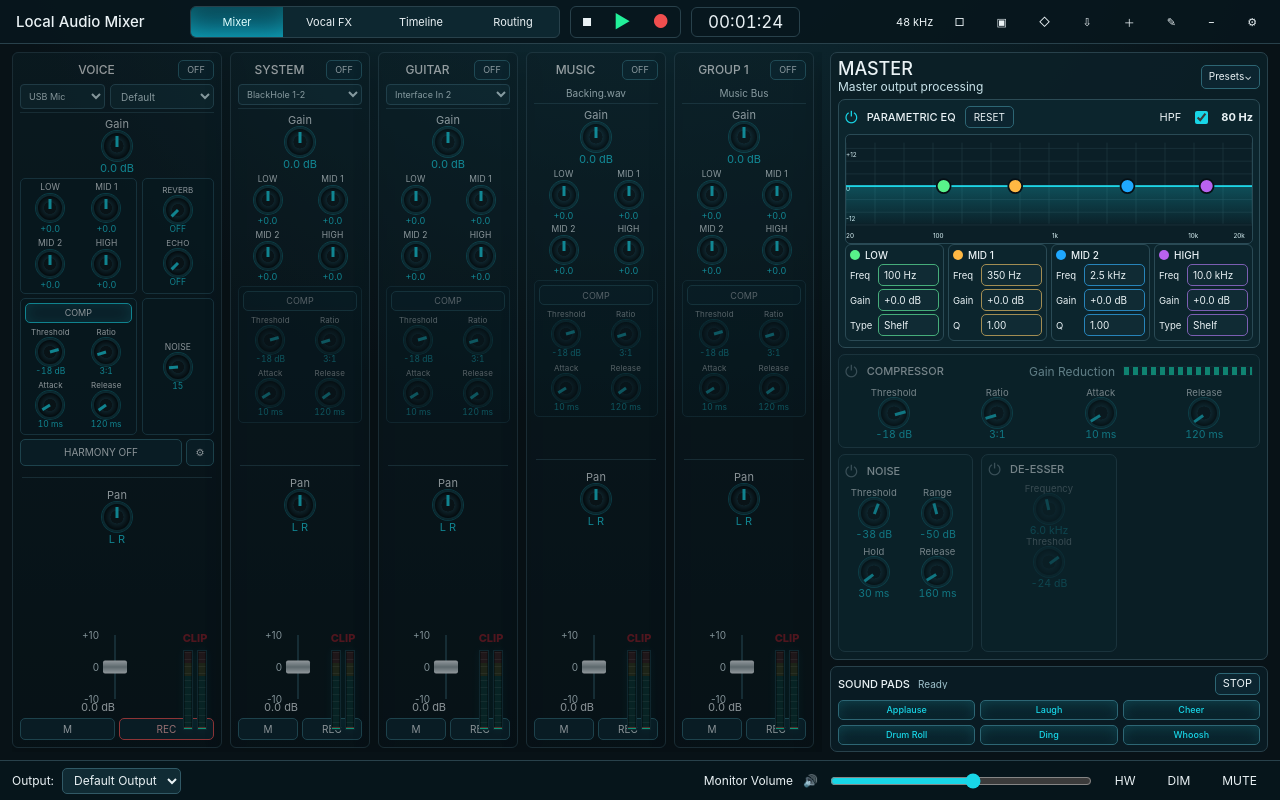
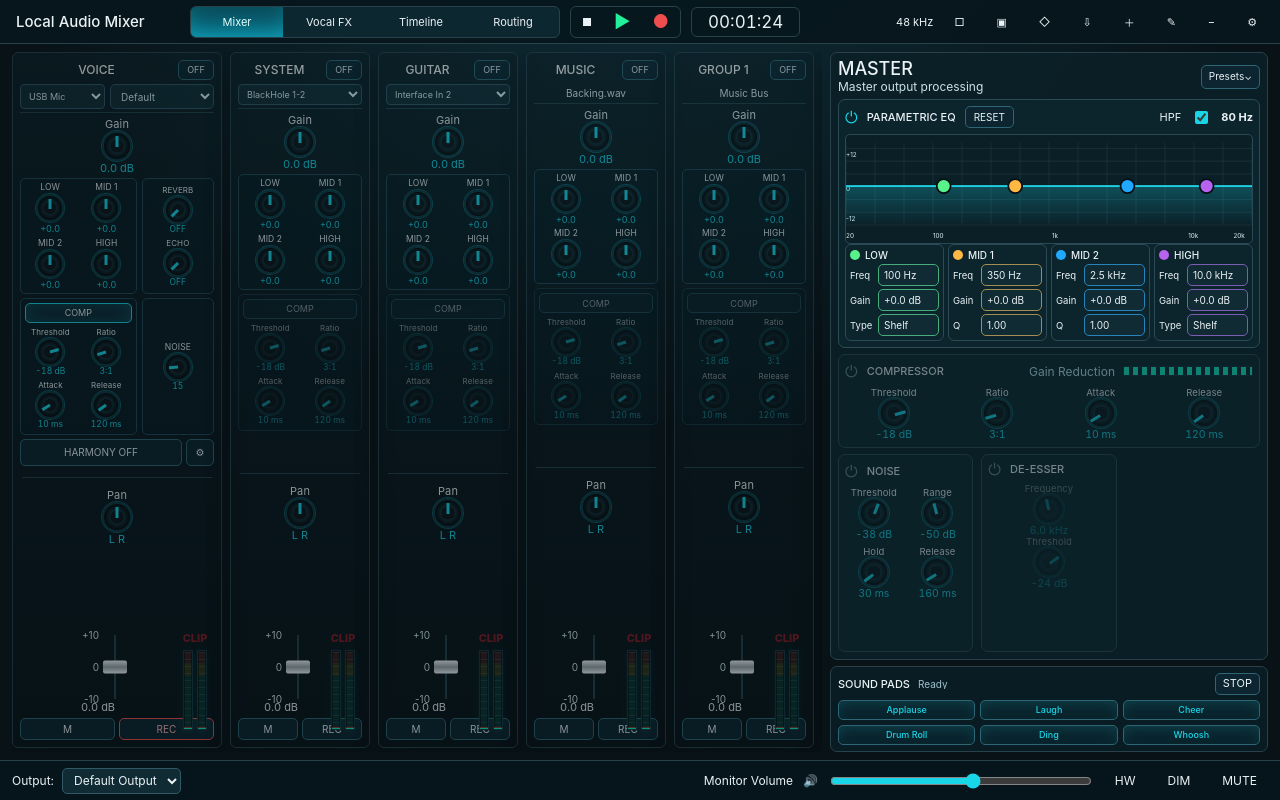
Before and after one commit to maydekil/digital-mixer-audio, a React (Vite) app: page / in a window 1280 px wide. Built offline with nearby package versions, Linux system fonts and the light colour scheme.

Commit message:
Frame channel EQ controls

```diff
--- a/apps/desktop/src/features/mixer/components/ChannelStrip.tsx
+++ b/apps/desktop/src/features/mixer/components/ChannelStrip.tsx
@@ -189,7 +189,7 @@ function ChannelToneControls({ channel, vocalFxSlots, onEqBand, onVocalFxMix }:
   if (channel.role === "vocal") {
     return (
       <div className="channel-tone-section voice-tone-section">
-        <div className="voice-tone-frame">{toneControls}</div>
+        <div className="channel-tone-frame">{toneControls}</div>
         <div className="voice-space-frame">
           <VoiceSpaceControls slots={vocalFxSlots} onMix={onVocalFxMix} />
         </div>
@@ -199,7 +199,7 @@ function ChannelToneControls({ channel, vocalFxSlots, onEqBand, onVocalFxMix }:
 
   return (
     <div className="channel-tone-section">
-      {toneControls}
+      <div className="channel-tone-frame">{toneControls}</div>
     </div>
   );
 }
--- a/apps/desktop/src/styles/app.css
+++ b/apps/desktop/src/styles/app.css
@@ -86,7 +86,7 @@
 .channel-insert-preset:focus { outline: 1px solid var(--cyan); outline-offset: 1px; }
 .channel-tone-section { display: grid; gap: 5px; }
 .voice-tone-section { grid-template-columns: minmax(0, 1fr) minmax(0, 0.62fr); align-items: stretch; gap: 5px; }
-.voice-tone-frame,
+.channel-tone-frame,
 .voice-space-frame { min-width: 0; display: grid; align-items: center; padding: 3px 4px; border: 1px solid #214957; border-radius: 5px; background: rgba(8, 30, 38, 0.72); }
 .channel-tone-controls { display: grid; grid-template-columns: repeat(2, minmax(0, 1fr)); gap: 4px 6px; }
 .channel-tone-controls .rotary { min-width: 0; }
```
Also changed, not shown: 3 other files (tests, documents, lock files or other folders).
